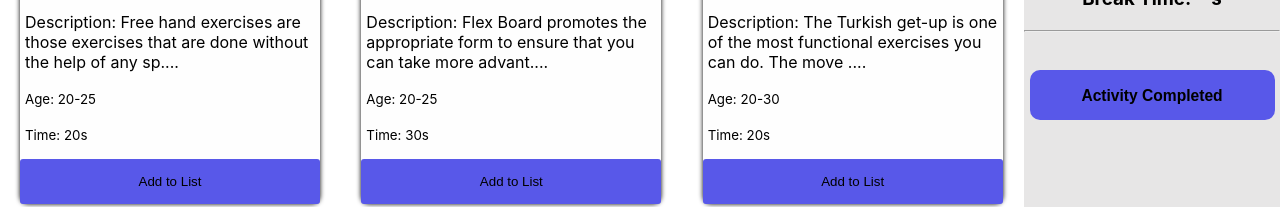
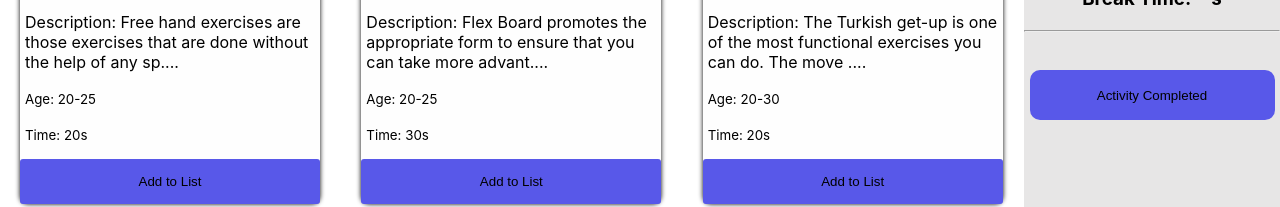
Before and after one commit to SanjidaSanju7/absolute-fitness-club, a React (Create React App) app: page / in a window 1280 px wide. Shown: the part 474-681 px from the top of the page. Built offline with nearby package versions, Linux system fonts and the light colour scheme.

Commit message:
toast added

```diff
--- a/package.json
+++ b/package.json
@@ -12,6 +12,7 @@
     "react": "^18.2.0",
     "react-dom": "^18.2.0",
     "react-scripts": "5.0.1",
+    "react-toastify": "^9.0.8",
     "web-vitals": "^2.1.4"
   },
   "scripts": {
--- a/src/App.js
+++ b/src/App.js
@@ -5,7 +5,7 @@ function App() {
   return (
     <div >
       <Activities></Activities>
-    </div>
+    </div >
   );
 }
 
--- a/src/components/Activities/Activities.css
+++ b/src/components/Activities/Activities.css
@@ -75,3 +75,7 @@ h1 {
     border-radius: 10px;
     margin: 30px 0;
 }
+
+.activity-btn:hover {
+    background-color: rgba(247, 146, 13, 0.671);
+}
--- a/src/components/Activities/Activities.js
+++ b/src/components/Activities/Activities.js
@@ -1,5 +1,7 @@
 import React, { useEffect, useState } from 'react';
 import Activity from '../Activity/Activity';
+import { ToastContainer, toast } from 'react-toastify';
+import 'react-toastify/dist/ReactToastify.css';
 import './Activities.css'
 
 const Activities = () => {
@@ -20,6 +22,10 @@ const Activities = () => {
         const newCount = parseInt(count + activity.time)
         setCount(newCount);
     }
+
+
+    const notify = () => toast("Congratulatios! You are done with your activity.");
+
 
 
     return (
@@ -61,13 +67,12 @@ const Activities = () => {
                         <h3>s</h3>
                     </div>
                     <hr />
-                    <button className='activity-btn'>
-                        <h3>Activity Completed</h3>
-
+                    <button className='activity-btn' onClick={notify}>Activity Completed
+                        <ToastContainer></ToastContainer>
                     </button>
                 </div>
             </div>
-        </div>
+        </div >
     );
 };
 
```
Also changed, not shown: 1 other file (tests, documents, lock files or other folders).
